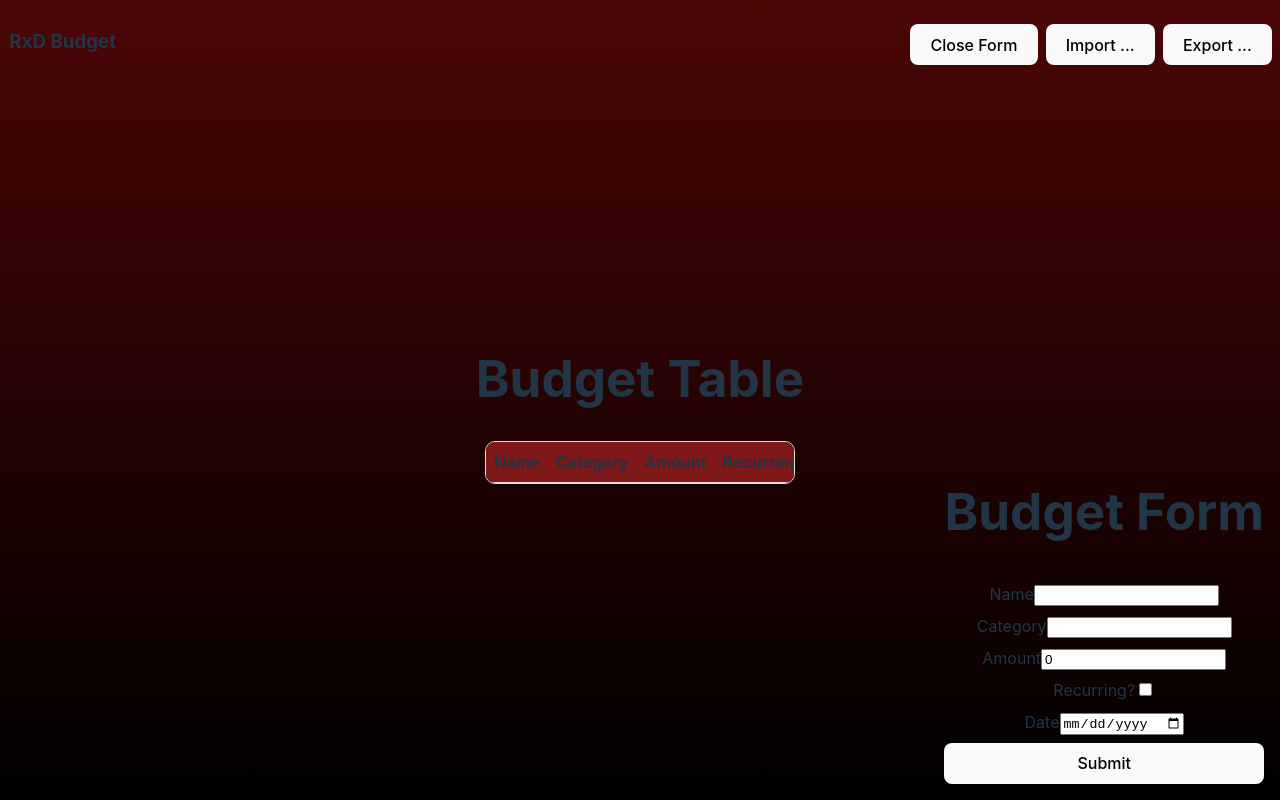
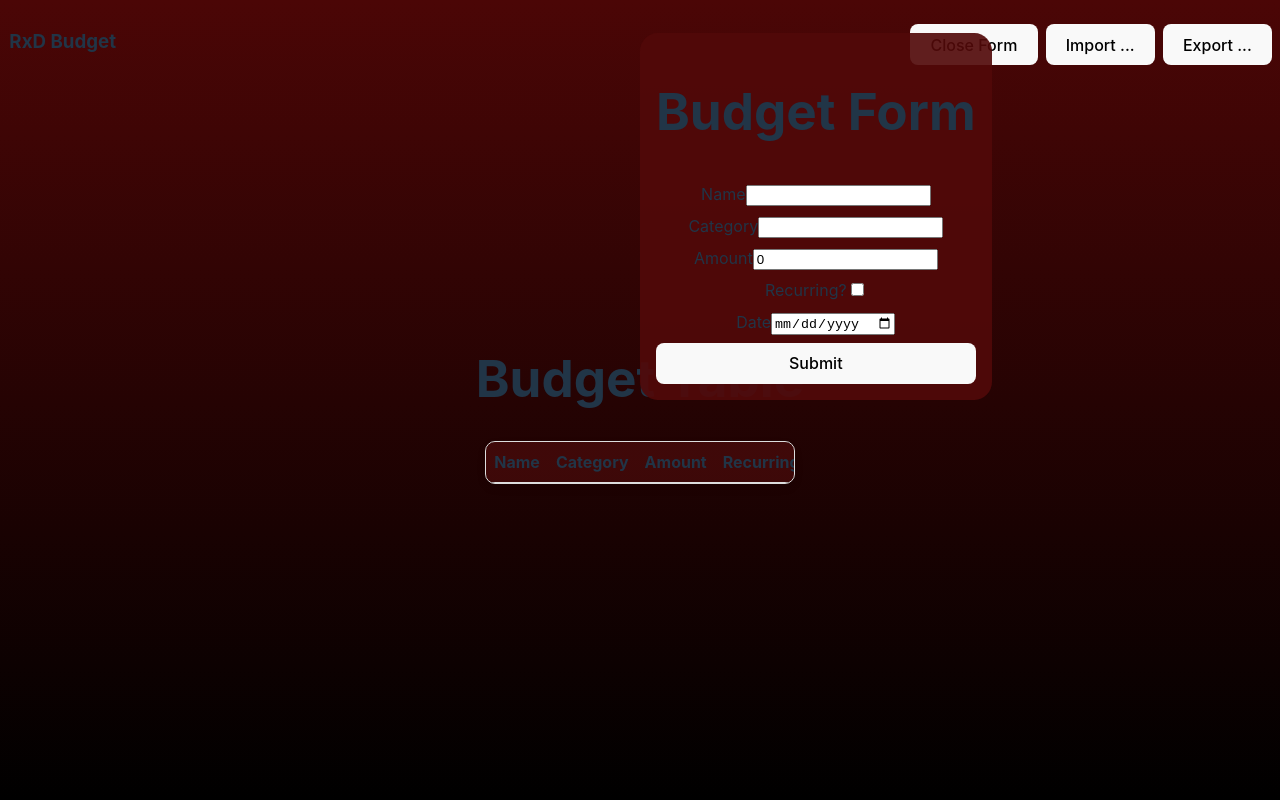
Before and after one commit to reabel/RxDBudget, a Vue app in the folder frontend/budget-vue/: page / in a window 1280 px wide. Both pictures are taken after a click on the button "Add Line ...". Built offline with nearby package versions, Linux system fonts and the light colour scheme.

Commit message:
Additional styling

```diff
--- a/frontend/budget-vue/src/components/BudgetForm.vue
+++ b/frontend/budget-vue/src/components/BudgetForm.vue
@@ -51,11 +51,13 @@ const submit = () => {
 <style scoped>
 form {
   position: fixed;
-  bottom: 0;
-  right: 0;
+  bottom: 50%;
+  left: 50%;
   padding: 1em;
   display: flex;
   flex-direction: column;
   gap: 0.5em;
+  background-color: #520909e9;
+  border-radius: 5%;
 }
 </style>
--- a/frontend/budget-vue/src/components/BudgetTable.vue
+++ b/frontend/budget-vue/src/components/BudgetTable.vue
@@ -59,6 +59,20 @@ const { lineItems } = storeToRefs(store);
 }
 
 .budget-table thead th {
-  background-color: #7f1818;
+  background-color: #7f181852;
+}
+/* Add alternating row colors with darker shades */
+.budget-table tbody tr:nth-child(odd) {
+  background-color: rgba(51, 51, 51, 0.4); /* Darker shade for odd rows with 80% opacity */
+  color: white; /* Ensure text is readable on dark background */
+}
+
+.budget-table tbody tr:nth-child(even) {
+  background-color: rgba(69, 69, 69, 0.4); /* Darker shade for odd rows with 80% opacity */
+  color: white; /* Ensure text is readable on dark background */
+}
+
+.budget-table tbody tr:hover {
+  background-color: rgba(100, 100, 100, 0.4); /* Change background color on hover */
 }
 </style>
```
